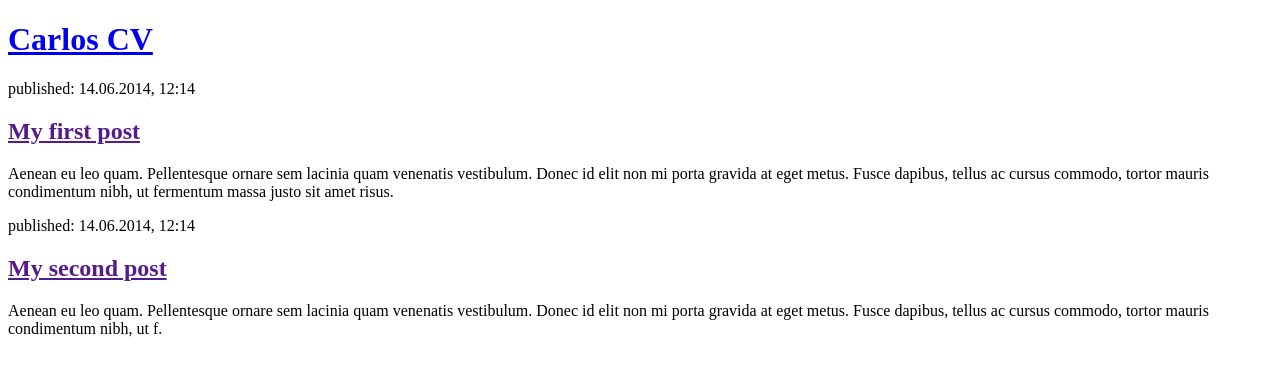
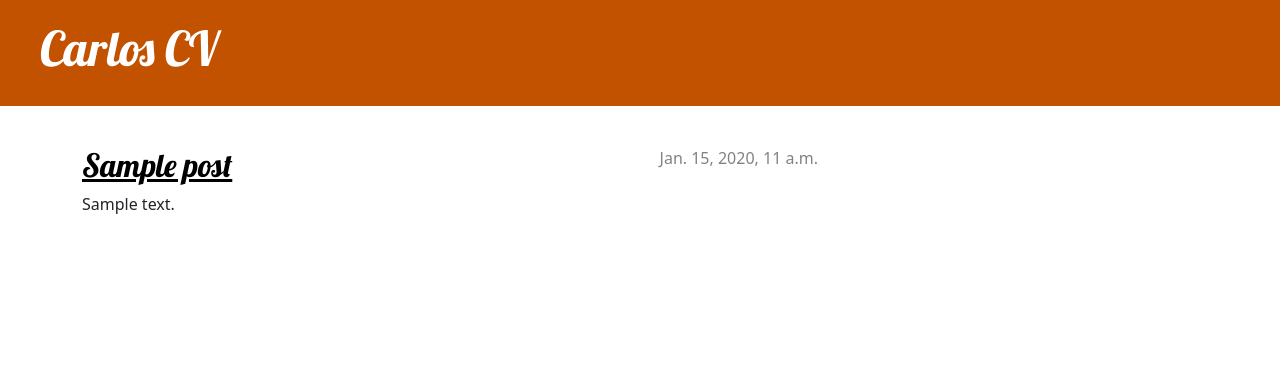
Before and after one commit to KarlosTxuz/CarlosCV, a Django app: page / in a window 1280 px wide. Shown: the top 376 px of the page. Run offline with Django 3.2, Linux system fonts and the light colour scheme; tables that the repository leaves empty hold one stand-in row (values such as "Sample post").

Commit message:
adding css and template extending

```diff
--- /dev/null
+++ b/blog/static/css/blog.css
@@ -0,0 +1,70 @@
+.page-header {
+    background-color: #C25100;
+    margin-top: 0;
+    margin-bottom: 40px;
+    padding: 20px 20px 20px 40px;
+}
+
+.page-header h1,
+.page-header h1 a,
+.page-header h1 a:visited,
+.page-header h1 a:active {
+    color: #ffffff;
+    font-size: 36pt;
+    text-decoration: none;
+}
+
+h1,
+h2,
+h3,
+h4 {
+    font-family: 'Lobster', cursive;
+}
+
+.date {
+    color: #828282;
+}
+
+.save {
+    float: right;
+}
+
+.post-form textarea,
+.post-form input {
+    width: 100%;
+}
+
+.top-menu,
+.top-menu:hover,
+.top-menu:visited {
+    color: #ffffff;
+    float: right;
+    font-size: 26pt;
+    margin-right: 20px;
+}
+
+.post {
+    margin-bottom: 70px;
+}
+
+.post h2 a,
+.post h2 a:visited {
+    color: #000000;
+}
+
+.post > .date,
+.post > .actions {
+    float: right;
+}
+
+.btn-secondary,
+.btn-secondary:visited {
+    color: #C25100;
+    background: none;
+    border-color: #C25100;
+}
+
+.btn-secondary:hover {
+    color: #FFFFFF;
+    background-color: #C25100;
+}
--- /dev/null
+++ b/blog/templates/blog/base.html
@@ -0,0 +1,25 @@
+{% load static %}
+<!DOCTYPE html>
+<html>
+    <head>
+        <link href="//fonts.googleapis.com/css?family=Lobster&subset=latin,latin-ext" rel="stylesheet" type="text/css">
+        <link rel="stylesheet" href="https://cdn.jsdelivr.net/npm/bootstrap@5.1.3/dist/css/bootstrap.min.css" integrity="sha384-1BmE4kWBq78iYhFldvKuhfTAU6auU8tT94WrHftjDbrCEXSU1oBoqyl2QvZ6jIW3" crossorigin="anonymous">
+        <link rel="stylesheet" href="{% static 'css/blog.css' %}">
+        <link href="//fonts.googleapis.com/css?family=Lobster&subset=latin,latin-ext" rel="stylesheet" type="text/css">
+        <title>Carlos CV</title>
+
+    </head>
+        <body>
+            <div class="page-header">
+                <h1><a href="/">Carlos CV</a></h1>
+            </div>
+            <div class="content container">
+                <div class="row">
+                    <div class="col-md-8">
+                    {% block content %}
+                    {% endblock %}
+                    </div>
+                </div>
+            </div>
+        </body>
+</html>
--- a/blog/templates/blog/post_list.html
+++ b/blog/templates/blog/post_list.html
@@ -1,25 +1,13 @@
-<!DOCTYPE html>
-<html>
-    <head>
-        <title>Django Girls blog</title>
-    </head>
-    <body>
-        <header>
-            <h1><a href="/">Carlos CV</a></h1>
-        </header>
+{% extends 'blog/base.html' %}
 
-        {% for post in posts %}
-        <article>
-            <time>published: 14.06.2014, 12:14</time>
-            <h2><a href="">My first post</a></h2>
-            <p>Aenean eu leo quam. Pellentesque ornare sem lacinia quam venenatis vestibulum. Donec id elit non mi porta gravida at eget metus. Fusce dapibus, tellus ac cursus commodo, tortor mauris condimentum nibh, ut fermentum massa justo sit amet risus.</p>
-        </article>
-        {% endfor %}
-
-        <article>
-            <time>published: 14.06.2014, 12:14</time>
-            <h2><a href="">My second post</a></h2>
-            <p>Aenean eu leo quam. Pellentesque ornare sem lacinia quam venenatis vestibulum. Donec id elit non mi porta gravida at eget metus. Fusce dapibus, tellus ac cursus commodo, tortor mauris condimentum nibh, ut f.</p>
-        </article>
-    </body>
-</html>
+{% block content %}
+    {% for post in posts %}
+        <div class="post">
+            <div class="date">
+                {{ post.published_date }}
+            </div>
+            <h2><a href="">{{ post.title }}</a></h2>
+            <p>{{ post.text|linebreaksbr }}</p>
+        </div>
+    {% endfor %}
+{% endblock %}
```
